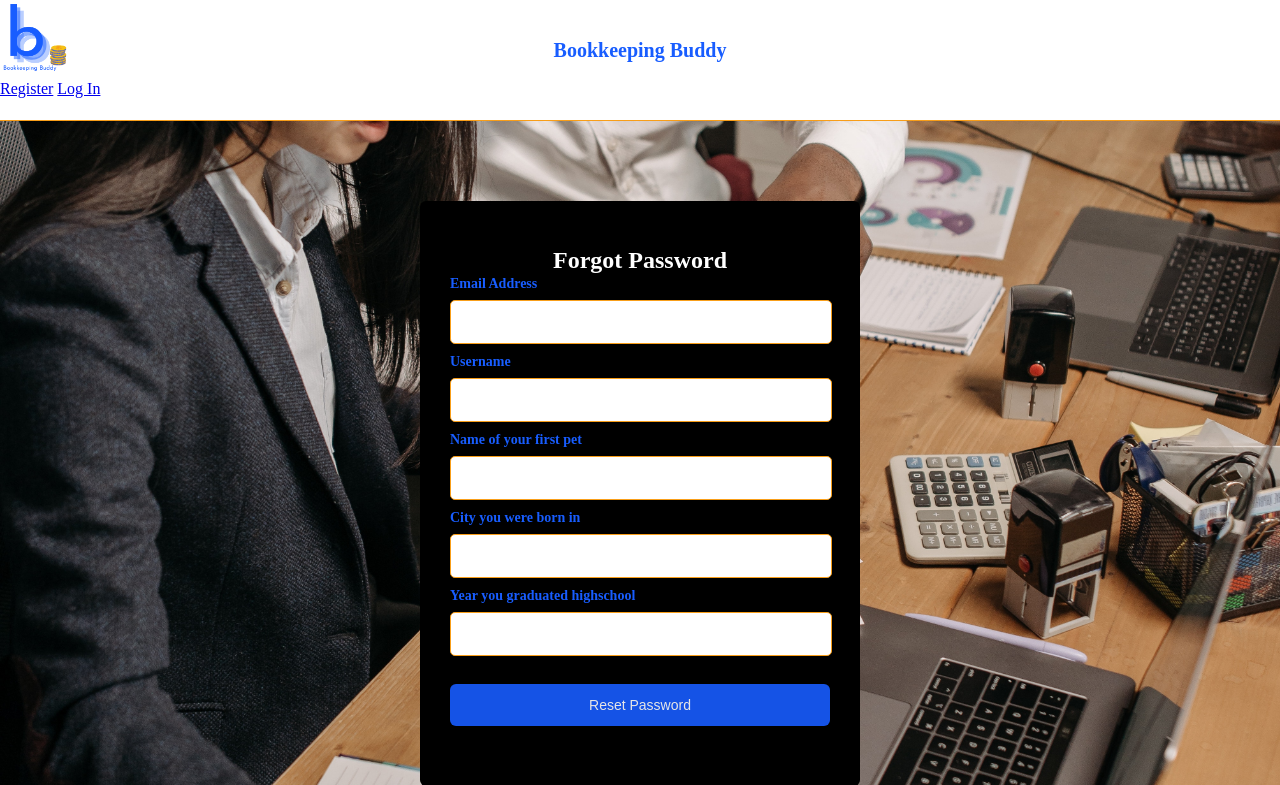
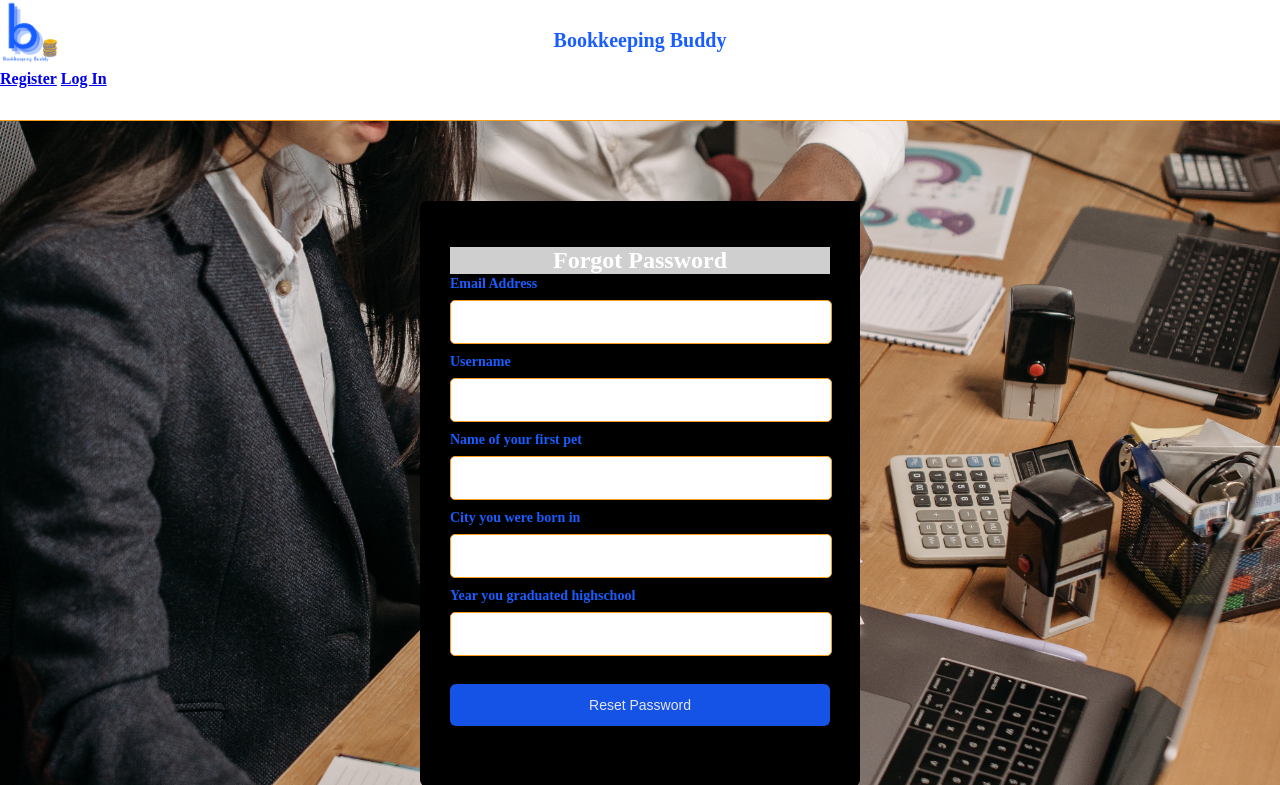
Before and after one commit to appl-domain-group-1/Bookkeeping-Buddy, a Flask app: page /auth/forgot_password in a window 1280 px wide. Shown: the top 785 px of the page. Run offline with Flask 2, Linux system fonts and the light colour scheme; some libraries are stand-ins or nearby versions.

Commit message:
Initial commit

```diff
--- a/appl_domain/static/index.css
+++ b/appl_domain/static/index.css
@@ -10,6 +10,7 @@ body{
 }
 
 h1, h3{
+  background-color: #CFCFCF;
   color:#185DFF;
 }
 .Welcome-text {
--- a/appl_domain/templates/base.html
+++ b/appl_domain/templates/base.html
@@ -104,10 +104,10 @@
 
         {% else %}
                <div style = "flex:50%">
-                <a href = {{ url_for('mainpage') }} > <img src="{{ url_for('static', filename='logo_cropped.png') }}" style = "width: 70px;height: 75px;"  alt="BookkeepingBuddy logo"></a>
+                <a href = {{ url_for('mainpage') }} > <img src="{{ url_for('static', filename='logo_cropped.png') }}" style = "width: 60px;height: 65px;"  alt="BookkeepingBuddy logo"></a>
                    <p class = "title" style ="text-align: center; color: #185DFF; font-size: 20px; margin-top: -40px"><b>Bookkeeping Buddy</b></p><br>
-                   <a href="{{ url_for('auth.register') }}" style="right:0; top:0; ">Register</a>
-                <a href="{{ url_for('auth.login') }}" style="right:0; top:0;">Log In</a>
+                   <a href ="{{ url_for('auth.register') }}" style="right:0; top:0; "><b>Register</b></a>
+                <a href="{{ url_for('auth.login') }}" style="right:0; top:0;"><b>Log In</b></a>
                </div>
         {% endif %}
     </div>
```
